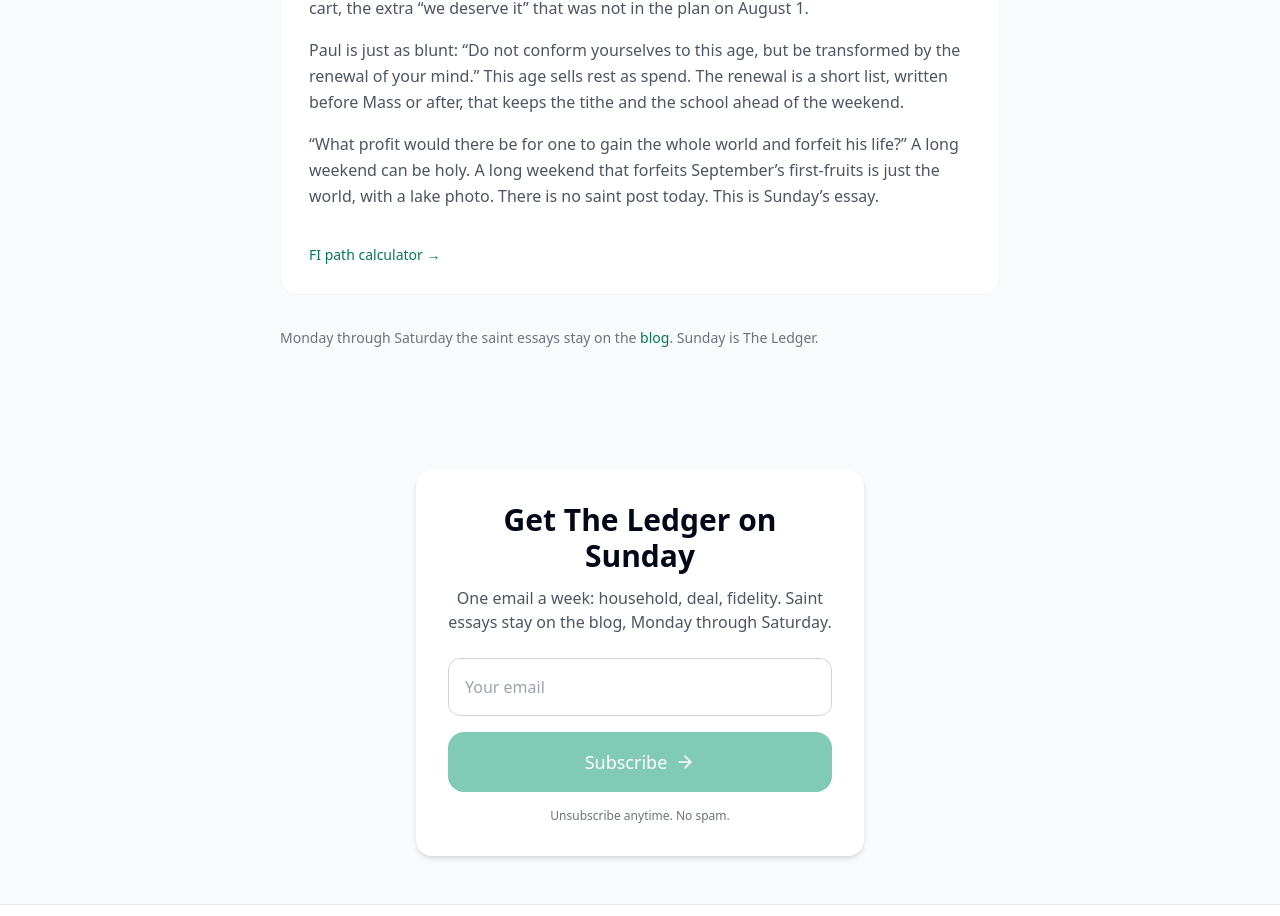
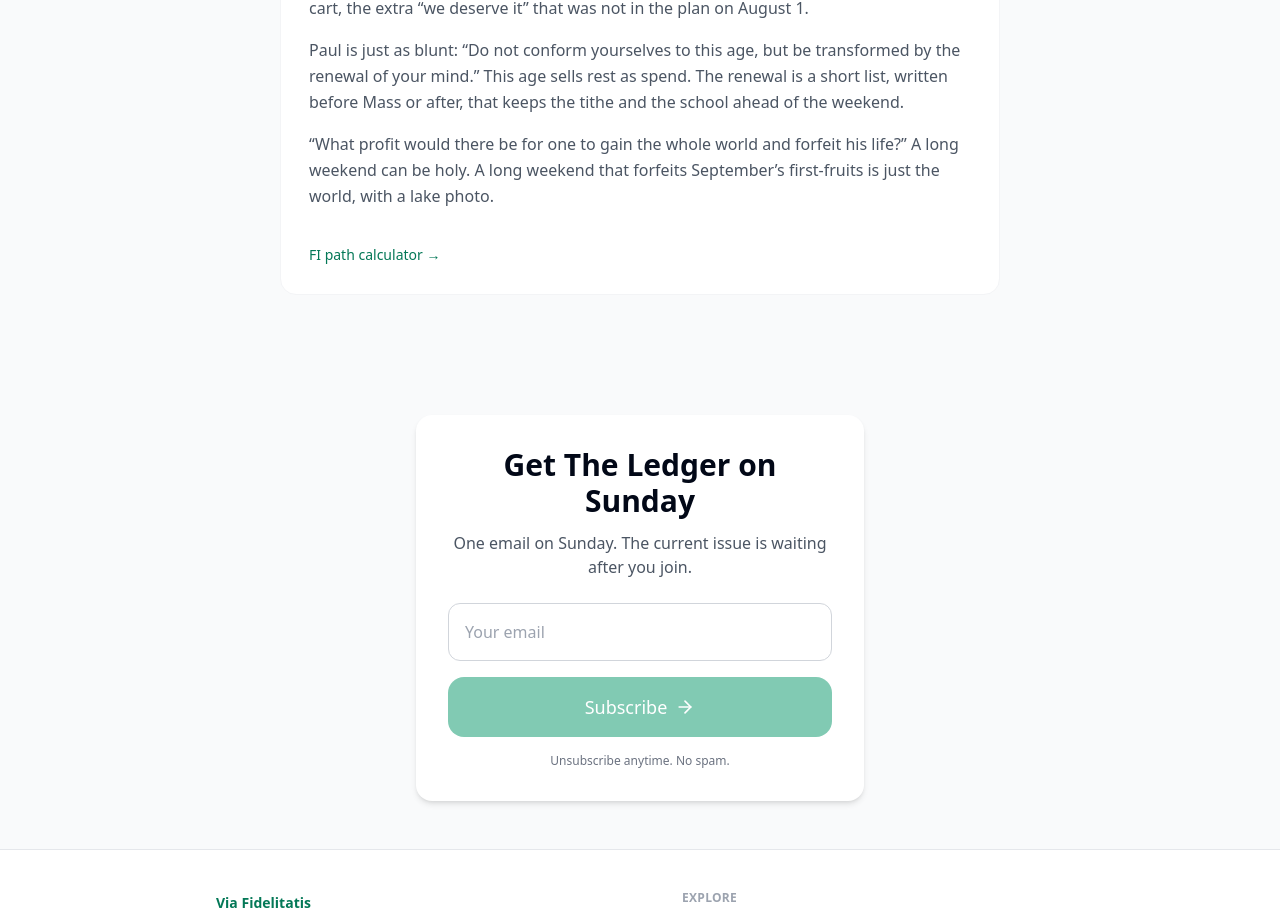
Before and after one commit to daughterpop/super-fi-calc, a React (Vite) app: page /ledger/take-up-septembers-cross in a window 1280 px wide. Shown: the part 1934-2850 px from the top of the page. Built offline with nearby package versions, Linux system fonts and the light colour scheme.

Commit message:
Rewrite Ledger intros for readers, not the editorial calendar
Drop the publishing-schedule copy from public pages. The Ledger
should explain what a household gets, not how we split Sundays
from the saint essays.

```diff
--- a/src/components/RouteSeo.jsx
+++ b/src/components/RouteSeo.jsx
@@ -37,13 +37,13 @@ const STATIC = {
   '/subscribe': {
     title: 'Subscribe — Get The Ledger on Sunday | Via Fidelitatis',
     description:
-      'Join the Via Fidelitatis list for The Ledger every Sunday: one household item, one vetted deal, one fidelity note for Catholic families.',
+      'Join the Via Fidelitatis list for The Ledger every Sunday — a short household read for Catholic families on the path to FI.',
     type: 'website',
   },
   '/ledger': {
     title: 'The Ledger — Sunday Surplus for Catholic Households | Via Fidelitatis',
     description:
-      'A weekly Sunday edition: one household money item, one vetted deal, one fidelity note. Not a news feed. Saint essays stay Monday through Saturday.',
+      'A short Sunday read for Catholic households: what matters in the budget this week, whether a deal is worth it, and a note from the Mass readings.',
     type: 'website',
   },
   '/faq': {
--- a/src/components/SubscribeForm.jsx
+++ b/src/components/SubscribeForm.jsx
@@ -50,7 +50,7 @@ export default function SubscribeForm() {
     <div className="mt-8 sm:mt-12 p-6 sm:p-8 bg-white rounded-2xl shadow-md max-w-md mx-auto text-center w-full">
       <h2 className="text-2xl sm:text-3xl font-bold mb-3">Get The Ledger on Sunday</h2>
       <p className="text-gray-600 mb-6 text-sm sm:text-base">
-        One email a week: household, deal, fidelity. Saint essays stay on the blog, Monday through Saturday.
+        One email on Sunday. The current issue is waiting after you join.
       </p>
 
       {!submitted ? (
--- a/src/data/ledger.js
+++ b/src/data/ledger.js
@@ -12,7 +12,7 @@ export const LANES = [
   {
     id: 'fidelity',
     label: 'Fidelity',
-    blurb: 'Sunday’s readings or feast, applied to surplus. Weekday saint essays stay on the blog.',
+    blurb: 'The Sunday readings, applied to surplus — so the Gospel has somewhere to land in the budget.',
   },
 ];
 
@@ -71,7 +71,7 @@ export const editions = [
         body: [
           '“Whoever wishes to come after me must deny himself, take up his cross, and follow me.” The household cross this week is not theatrics. It is naming Tuesday’s bills and letting Friday’s ads go unanswered. Denial here is specific: the extra night, the extra cart, the extra “we deserve it” that was not in the plan on August 1.',
           'Paul is just as blunt: “Do not conform yourselves to this age, but be transformed by the renewal of your mind.” This age sells rest as spend. The renewal is a short list, written before Mass or after, that keeps the tithe and the school ahead of the weekend.',
-          '“What profit would there be for one to gain the whole world and forfeit his life?” A long weekend can be holy. A long weekend that forfeits September’s first-fruits is just the world, with a lake photo. There is no saint post today. This is Sunday’s essay.',
+          '“What profit would there be for one to gain the whole world and forfeit his life?” A long weekend can be holy. A long weekend that forfeits September’s first-fruits is just the world, with a lake photo.',
         ],
         tool: {
           label: 'FI path calculator',
--- a/src/pages/BlogIndex.jsx
+++ b/src/pages/BlogIndex.jsx
@@ -53,11 +53,6 @@ export default function BlogIndex() {
           </h1>
           <p className="text-base sm:text-lg text-gray-600 max-w-2xl mx-auto leading-relaxed">
             Stewardship, margin, and vocation for Catholic families on the path to FI.
-            Saint essays run Monday through Saturday. Sunday is{' '}
-            <Link to="/ledger" className="text-emerald-700 hover:underline font-medium">
-              The Ledger
-            </Link>
-            .
           </p>
         </div>
       </div>
--- a/src/pages/LedgerEdition.jsx
+++ b/src/pages/LedgerEdition.jsx
@@ -81,14 +81,6 @@ export default function LedgerEdition() {
           ))}
         </div>
 
-        <p className="mt-8 text-sm text-gray-500 leading-relaxed">
-          Monday through Saturday the saint essays stay on the{' '}
-          <Link to="/blog" className="text-emerald-700 hover:underline font-medium">
-            blog
-          </Link>
-          . Sunday is The Ledger.
-        </p>
-
         <nav className="mt-10 flex flex-col sm:flex-row sm:justify-between gap-3 text-sm">
           {older ? (
             <Link to={`/ledger/${older.slug}`} className="text-gray-600 hover:text-emerald-700">
--- a/src/pages/LedgerIndex.jsx
+++ b/src/pages/LedgerIndex.jsx
@@ -15,14 +15,15 @@ export default function LedgerIndex() {
       <div className="bg-white border-b">
         <div className="max-w-4xl mx-auto px-4 sm:px-6 py-10 sm:py-12 text-center">
           <div className="inline-flex items-center gap-2 px-3 sm:px-4 py-1.5 rounded-full bg-emerald-100 text-emerald-700 text-[10px] sm:text-xs font-semibold tracking-[1.5px] mb-4">
-            WEEKLY · SUNDAY ONLY
+            SUNDAYS
           </div>
           <h1 className="text-3xl sm:text-4xl font-bold text-gray-900 mb-3 leading-tight">
             The Ledger
           </h1>
           <p className="text-base sm:text-lg text-gray-600 max-w-2xl mx-auto leading-relaxed">
-            One household item, one vetted deal, one fidelity note. Not a news feed.
-            Monday through Saturday the saint essays stay on the blog. Sunday is this page.
+            A short Sunday read for the household. What actually matters in the
+            budget this week, whether a deal is worth it, and a note from the
+            Mass readings — so money stays in its place.
           </p>
         </div>
       </div>
--- a/src/pages/Subscribe.jsx
+++ b/src/pages/Subscribe.jsx
@@ -18,8 +18,8 @@ export default function Subscribe() {
             Get The Ledger on Sunday
           </h1>
           <p className="text-base sm:text-lg text-gray-600 max-w-xl mx-auto leading-relaxed">
-            One email a week — household, deal, fidelity. Not this issue as a one-shot.
-            The welcome gift is this week’s edition; every Sunday after that is the next one.
+            One email on Sunday for Catholic households — a short read on the
+            budget, a deal worth taking or skipping, and a note from the readings.
           </p>
         </div>
       </div>
```
